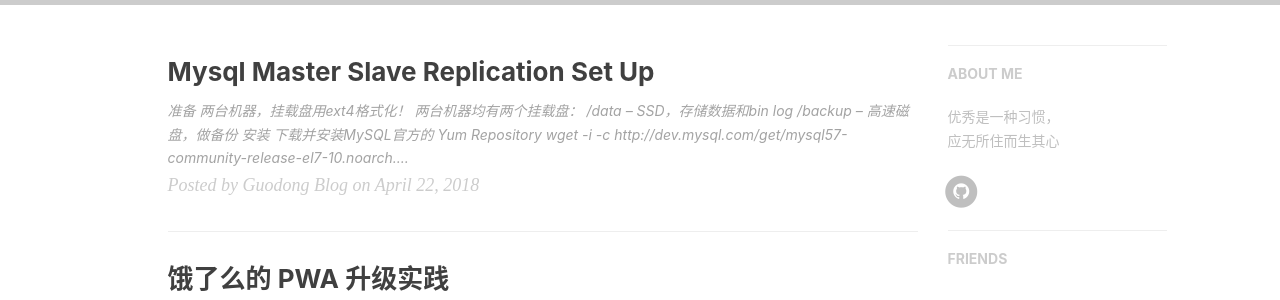
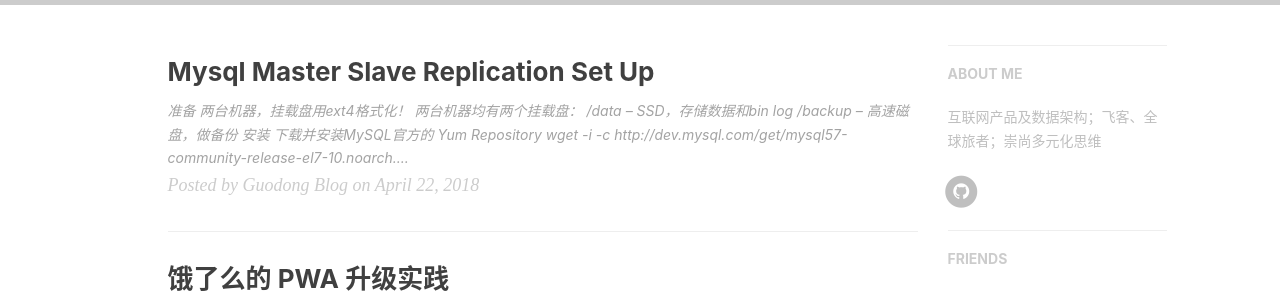
Before and after one commit to liguodong/liguodong.github.io, a Jekyll site: the page built from index.html, in a window 1280 px wide and 900 px high. Shown: the part 393-693 px from the top of the window. Built offline with Jekyll 4.4.1, drawn with Linux system fonts in a browser that asks for light colours; nearby versions of some CDN libraries; the list of posts is cut into pages by our own code; comment, search, counter and statistics services are not loaded.

Commit message:
new index

```diff
--- a/_config.yml
+++ b/_config.yml
@@ -67,7 +67,7 @@
 
 # Sidebar settings
 sidebar: true                           # whether or not using Sidebar.
-sidebar-about-description: "优秀是一种习惯，<br>应无所住而生其心"
+sidebar-about-description: "互联网产品及数据架构；飞客、全球旅者；崇尚多元化思维"
 #sidebar-avatar: /img/avatar-hux.jpg      # use absolute URL, seeing it's used in both `/` and `/about/`
 
 
```
